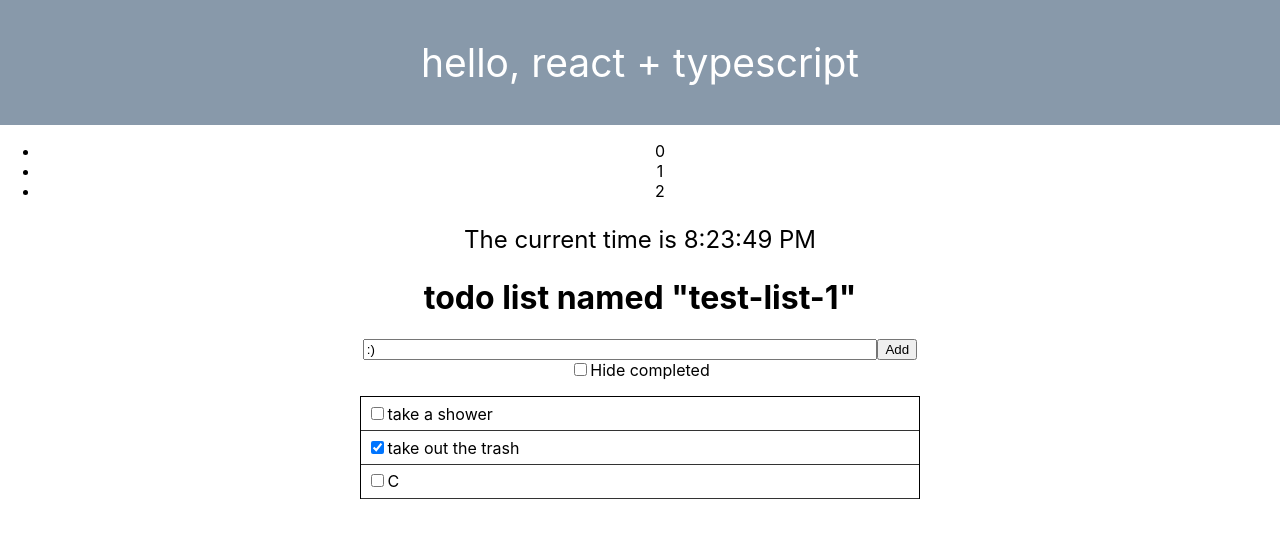
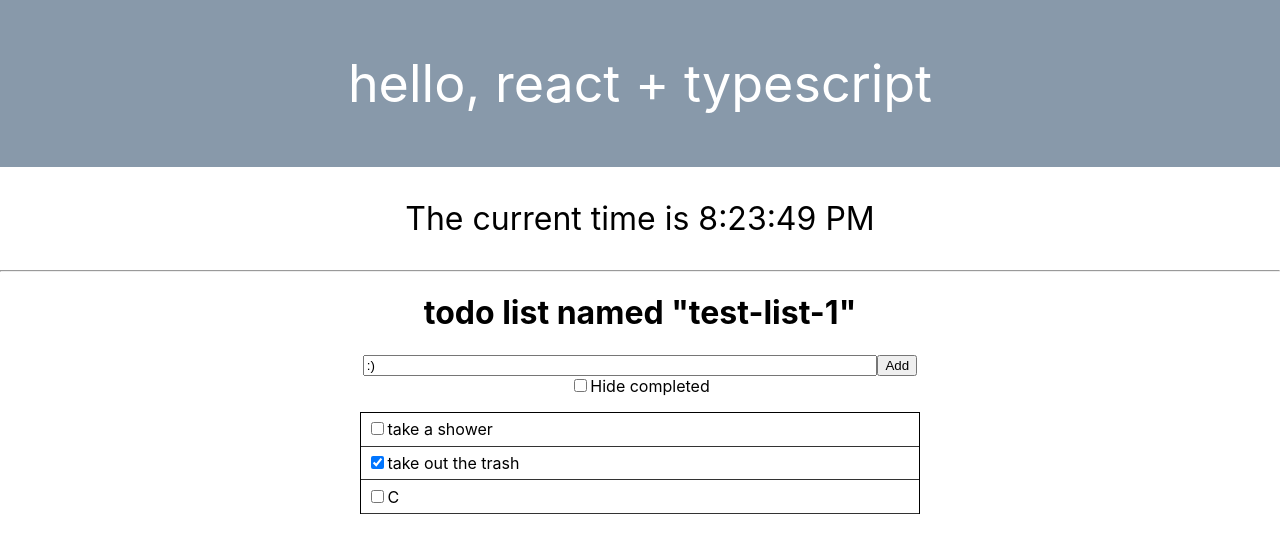
Before and after one commit to emptydiagram/react-ts-todo, a React (Create React App) app: page / in a window 1280 px wide. Shown: the top 552 px of the page. Built offline with nearby package versions, Linux system fonts and the light colour scheme; the HTML template or start-up script is replaced by a standard one.

Commit message:
Clock: set state in constructor, remove componentWillMount

```diff
--- a/src/App.css
+++ b/src/App.css
@@ -1,16 +1,5 @@
 .App {
   text-align: center;
-}
-
-.App-logo {
-  height: 40vmin;
-  pointer-events: none;
-}
-
-@media (prefers-reduced-motion: no-preference) {
-  .App-logo {
-    animation: App-logo-spin infinite 20s linear;
-  }
 }
 
 .App-header {
@@ -26,12 +15,3 @@
 .App-link {
   color: #61dafb;
 }
-
-@keyframes App-logo-spin {
-  from {
-    transform: rotate(0deg);
-  }
-  to {
-    transform: rotate(360deg);
-  }
-}
--- a/src/App.tsx
+++ b/src/App.tsx
@@ -63,13 +63,9 @@ class App extends React.Component<{}, TodoState> {
         <header className="App-header">
           <p>hello, react + typescript</p>
         </header>
-        <div>
-          <ul>
-            <li>0</li>
-            <li>1</li>
-            <li>2</li>
-          </ul>
+        <main>
           <Clock />
+          <hr />
           <TodoList
             name={this.state.name}
             items={this.state.items}
@@ -81,7 +77,7 @@ class App extends React.Component<{}, TodoState> {
             handleToggleCompletion={this.handleToggleCompletion}
             handleToggleHideCompleted={this.handleToggleHideCompleted}
           />
-        </div>
+        </main>
       </div>
     );
   }
--- a/src/Clock.css
+++ b/src/Clock.css
@@ -1,9 +1,8 @@
 .highlight-10 {
   font-weight: bold;
   color: red;
-  font-size: 2em;
 }
 
 p {
-  font-size: 1.5em;
+  font-size: 2em;
 }
--- a/src/Clock.tsx
+++ b/src/Clock.tsx
@@ -12,17 +12,19 @@ type ClockState = {
 // and state. Since we don't have props, we pass an empty object.
 export default class Clock extends Component<{}, ClockState> {
 
+  constructor(props: {}) {
+    super(props);
+    this.state = {
+      time: new Date()
+    };
+  }
+
   // The tick function sets the current state. TypeScript will let us know
   // which ones we are allowed to set.
   tick() {
     this.setState({
       time: new Date()
     });
-  }
-
-  // Before the component mounts, we initialise our state
-  componentWillMount() {
-    this.tick();
   }
 
   // After the component did mount, we set the state each second.
@@ -34,6 +36,8 @@ export default class Clock extends Component<{}, ClockState> {
   render() {
     let message = "The current time is " + this.state.time.toLocaleTimeString();
 
+    // let s = this.state.time.getSeconds();
+
     if (this.state.time.getSeconds() % 10 === 0) {
         return <p className="highlight-10">{ message }</p>
     } else {
```
